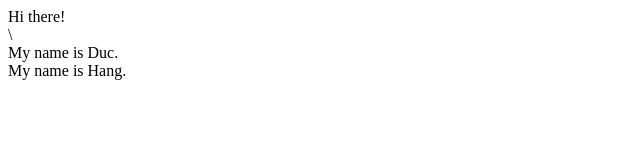
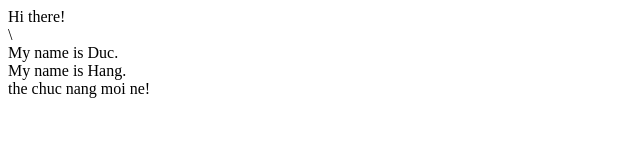
Before and after one commit to tranhuynhducHSU/demoGit, a plain HTML site: page Content.html in a window 1280 px wide. Shown: the whole page, without its empty margins (0-640 px from the left). Drawn offline with Linux system fonts and the light colour scheme.

Commit message:
new chac nang

```diff
--- a/Content.html
+++ b/Content.html
@@ -5,5 +5,5 @@
     <div>Hi there!</div>\
     <div>My name is Duc.</div>
     <div>My name is Hang.</div>
-
+    the chuc nang moi ne!
 </body>
```
